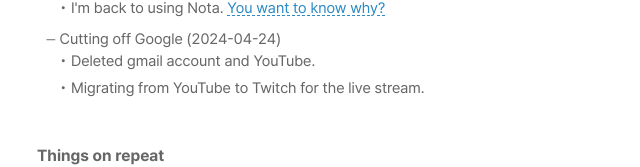
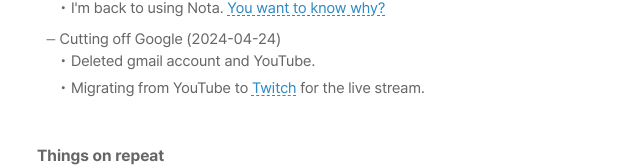
Before and after one commit to raselshikdar/blog.rasel.us.kg, a Next.js app: page /now in a window 1280 px wide. Shown: the part 780-947 px from the top of the page, without its empty margins (319-959 px from the left). Built offline with nearby package versions, Linux system fonts and the light colour scheme.

Commit message:
now page updated

```diff
--- a/src/pages/now/index.tsx
+++ b/src/pages/now/index.tsx
@@ -106,7 +106,9 @@ const Now = () => {
                 <ul>
                   <li>• Deleted gmail account and YouTube.</li>
                   <li>
-                    • Migrating from YouTube to Twitch for the live stream.
+                    • Migrating from YouTube to{' '}
+                    <a href="http://twitch.tv/img9417">Twitch</a> for the live
+                    stream.
                   </li>
                 </ul>
               </li>
```
